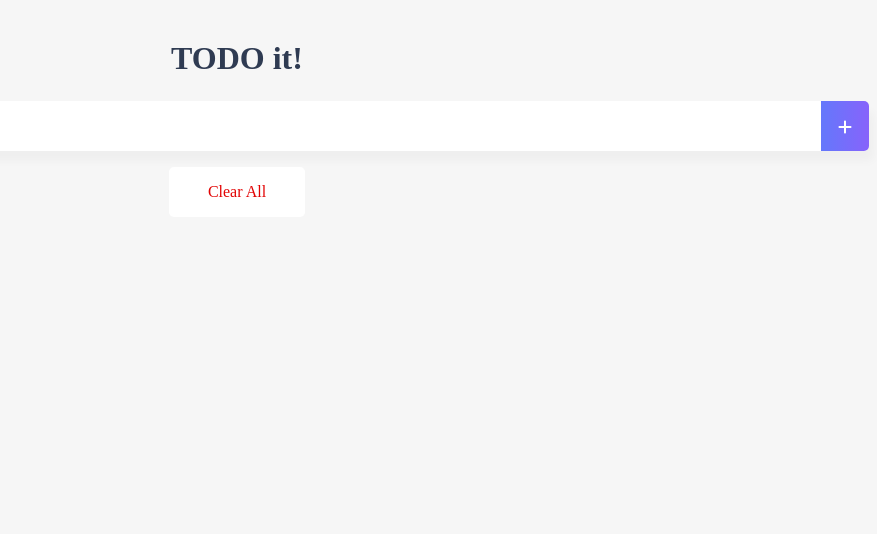
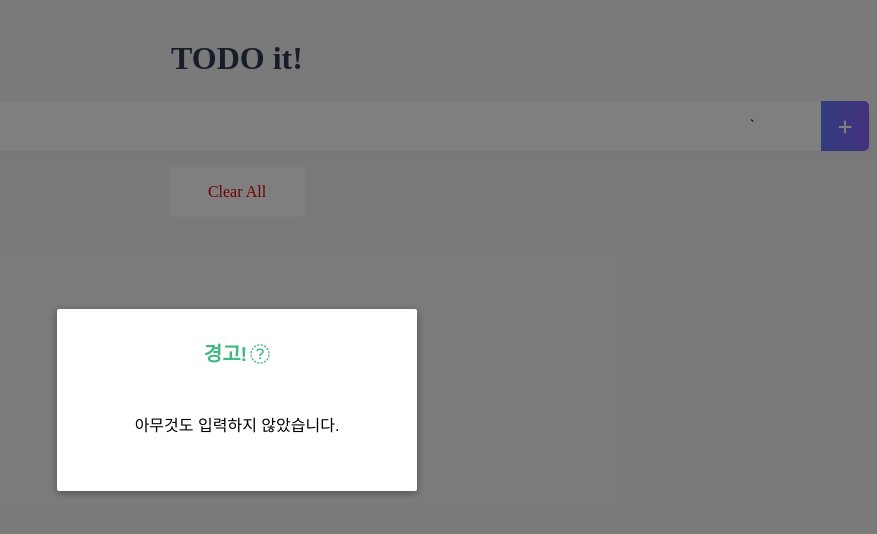
Before and after one commit to nyhwbh/todo-Vue, a Vue app: page / in a window 1280 px wide. Both pictures are taken after a click on the element 1248 px from the left and 126 px from the top of the page. Shown: the top 534 px of the page, without its empty margins (403-1280 px from the left). Built offline with nearby package versions, Linux system fonts and the light colour scheme.

Commit message:
add modal

```diff
--- a/src/components/TodoInput.vue
+++ b/src/components/TodoInput.vue
@@ -4,14 +4,25 @@
     <span class="addContainer" v-on:click="addTodo">
       <i class="fa-solid fa-plus addBtn"></i>
     </span>
+    <Modal v-if="showModal" @close="showModal = false">
+        <template v-slot:header>
+          <h3>경고!</h3>
+          <span @click="showModal = false">
+            <i class="closeModalBtn fa-sharp fa-solid fa-xmark"></i>
+          </span>
+        </template>
+        <template v-slot:body> 아무것도 입력하지 않았습니다.</template>
+      </Modal>
   </div>
 </template>
 
 <script>
+import MoDal from "./common/MoDal"
 export default {
   data: function() {
     return {
-      newTodoItem: ""
+      newTodoItem: "",
+      showModal: false
     }
   },
   methods:{
@@ -19,11 +30,16 @@
       if(this.newTodoItem !== ''){
         this.$emit('addTodoItem', this.newTodoItem)
         this.clearInput();
+      }else{
+        this.showModal = !this.showModal
       }
     },
       clearInput: function() {
         this.newTodoItem = ''
       }
+    },
+    components:{
+      Modal: MoDal
     }
   }
 
@@ -56,4 +72,8 @@
   color:white;
   vertical-align: middle;
 }
+.closeModalBtn{
+  color: #42b983;
+  font-size: 20px;
+}
 </style>
--- /dev/null
+++ b/src/components/common/MoDal.vue
@@ -0,0 +1,101 @@
+<template>
+    <transition name="modal">
+        <div class="modal-mask">
+            <div class="modal-wrapper">
+            <div class="modal-container">
+
+                <!-- 모달 헤더 -->
+                <div class="modal-header">
+                <slot name="header">
+                    default header
+                </slot>
+                </div>
+
+                <!-- 모달 바디 -->
+                <div class="modal-body">
+                <slot name="body">
+                    default body
+                </slot>
+                </div>
+            </div>
+            </div>
+        </div>
+    </transition>`
+</template>
+
+<script>
+export default {
+
+}
+</script>
+
+<style>
+.modal-mask {
+  position: fixed;
+  z-index: 9998;
+  top: 0;
+  left: 0;
+  width: 100%;
+  height: 100%;
+  background-color: rgba(0, 0, 0, 0.5);
+  display: table;
+  transition: opacity 0.3s ease;
+}
+
+.modal-wrapper {
+  display: table-cell;
+  vertical-align: middle;
+}
+
+.modal-container {
+  width: 300px;
+  margin: 0px auto;
+  padding: 20px 30px;
+  background-color: #fff;
+  border-radius: 2px;
+  box-shadow: 0 2px 8px rgba(0, 0, 0, 0.33);
+  transition: all 0.3s ease;
+  font-family: Helvetica, Arial, sans-serif;
+}
+
+.modal-header h3{
+  margin-top: 0;
+  color: #42b983;
+  margin-right: 3px;
+  font-weight: 600;
+  font-size: 20px;
+  display: inline;
+}
+
+.modal-body {
+  margin: 20px 0;
+}
+
+.modal-default-button {
+  float: right;
+}
+
+/*
+ * The following styles are auto-applied to elements with
+ * transition="modal" when their visibility is toggled
+ * by Vue.js.
+ *
+ * You can easily play with the modal transition by editing
+ * these styles.
+ */
+
+.modal-enter {
+  opacity: 0;
+}
+
+.modal-leave-active {
+  opacity: 0;
+}
+
+.modal-enter .modal-container,
+.modal-leave-active .modal-container {
+  -webkit-transform: scale(1.1);
+  transform: scale(1.1);
+}
+
+</style>
```
